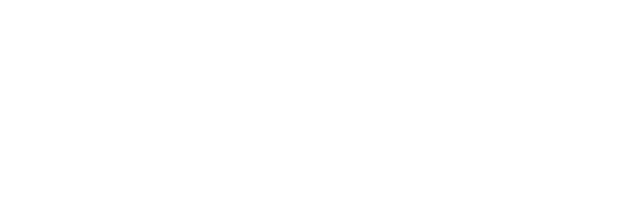
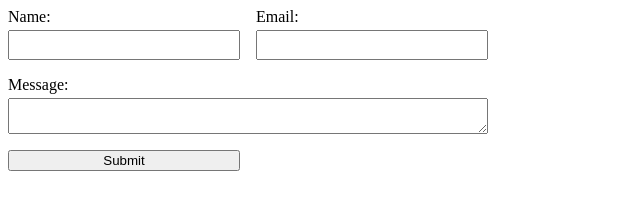
Before and after one commit to barussad/portfolio2024, a plain HTML site: page contact.html in a window 1280 px wide. Shown: the whole page, without its empty margins (0-640 px from the left). Drawn offline with Linux system fonts and the light colour scheme.

Commit message:
add basic form and success page

```diff
--- a/contact.html
+++ b/contact.html
@@ -10,6 +10,24 @@
 </head>
 <body>
 
+    <form class="contact_form" netify name="Contact Form" action="success">
+        <div class="contact_input-group">
+            <label for="name">Name:</label>
+            <input type="text" id="name" name="name" required>
+        </div>
+
+        <div class="contact_input-group">
+            <label for="email">Email:</label>
+            <input type="email" id="email" name="email" required>
+        </div>
+
+        <div class="contact_form-message contact_input-group">
+            <label for="message">Message:</label>
+            <textarea id="message" name="message" required></textarea>
+        </div>
+
+        <button type="submit">Submit</button>
+    </form>
 
     <script src="index.js"></script>
 </body>
--- a/style.css
+++ b/style.css
@@ -1,3 +1,4 @@
 /* just imports from the folder styles */
 @import url("styles/navigation.css");
 @import url("styles/hero.css");
+@import url(styles/contact.css);
--- /dev/null
+++ b/styles/contact.css
@@ -0,0 +1,26 @@
+.contact_form {
+    display: grid;
+    grid-template-columns: 1fr 1fr; /* fraction - 2 columns */
+    max-width: 30rem;
+    gap: 1rem;
+}
+
+.contact_form-message {
+    grid-column: 1 / span 2 ;
+}
+
+.textarea {
+    width: 100%;
+    resize: none;
+    min-height: 10rem;
+}
+
+.contact_input-group {
+    display: flex;
+    flex-direction: column;
+    gap: .25rem;
+}
+
+.contact_input-group input {
+    padding: .35rem;
+}
```
Also changed, not shown: success.html (added, +11 -0 lines).
